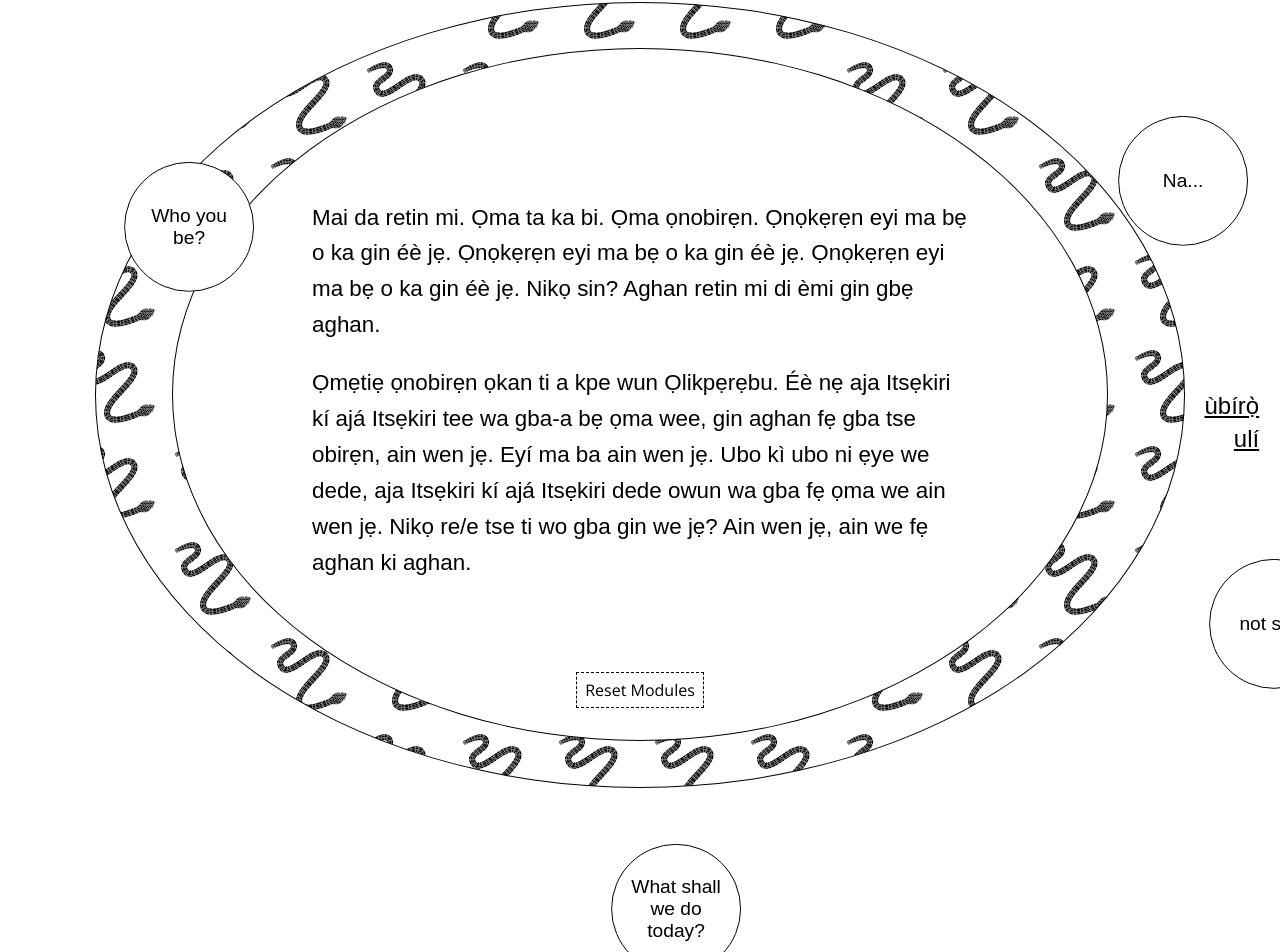
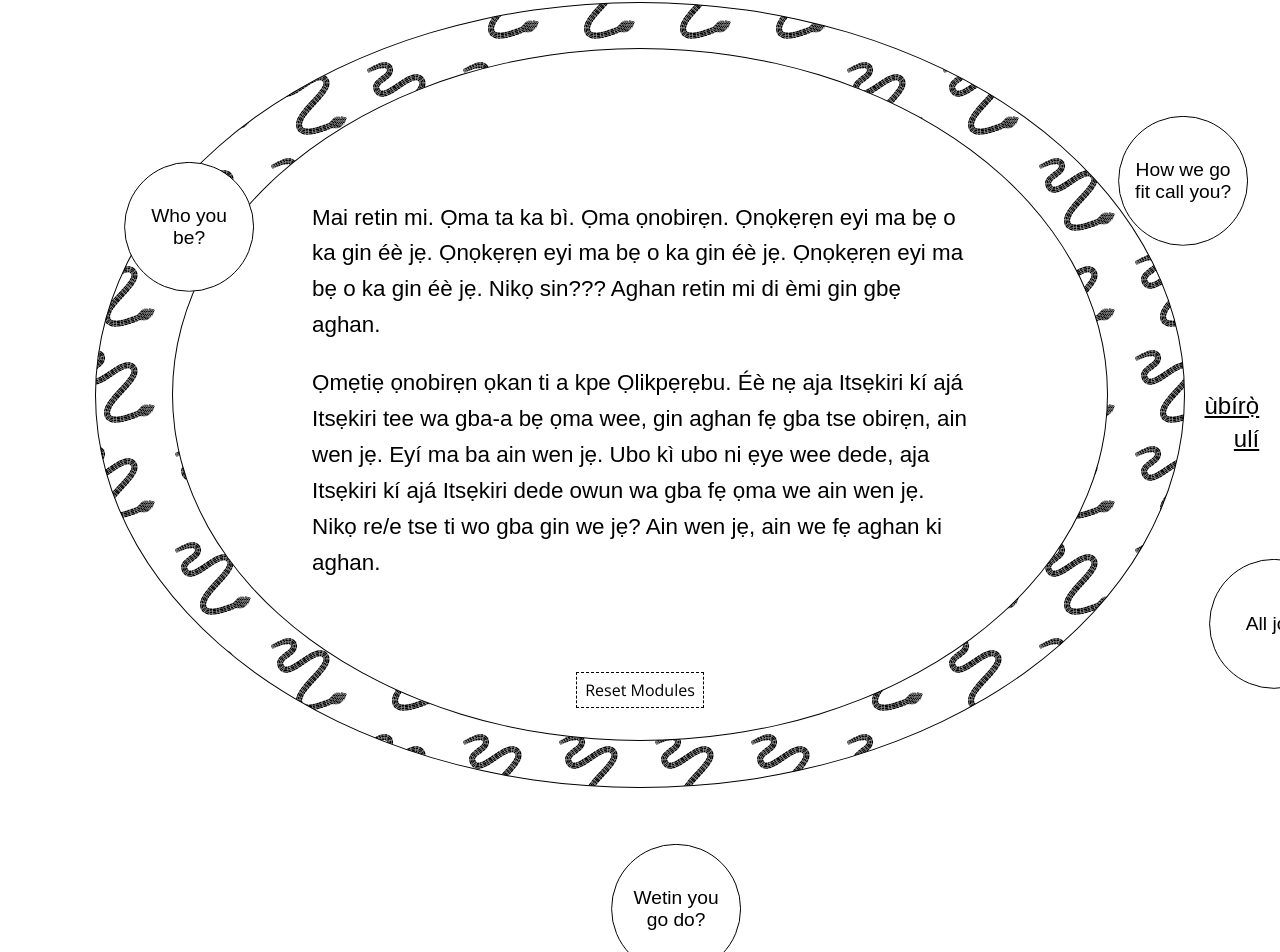
Before and after one commit to oa495/ojo-kan, a Vue app: page / in a window 1280 px wide. Shown: the part 327-1279 px from the top of the page. Built offline with nearby package versions, Linux system fonts and the light colour scheme; a web font is replaced by a local one.

Commit message:
Add some more translations

```diff
--- a/src/App.vue
+++ b/src/App.vue
@@ -81,9 +81,6 @@ nav {
   color: black;
   background-color: white;
   z-index: 99999;
-}
-
- {
   min-height: 2rem;
   min-width: 2rem;
 }
--- a/src/components/LearningModule.vue
+++ b/src/components/LearningModule.vue
@@ -54,14 +54,14 @@ const moduleToStoreMap = {
     'pronouns': 'module1',
     'nouns': 'module2',
     'verbs': 'module3',
-    'identifiers': 'module4',
+    'misc': 'module4',
 };
 
 const moduleNameToLongNameMap = {
-    'pronouns': 'Na...',
+    'pronouns': 'How we go fit call you?',
     'nouns': 'Who you be?',
-    'verbs': 'What shall we do today?',
-    'identifiers': 'not sure',
+    'verbs': 'Wetin you go do?',
+    'misc': 'All join',
 };
 
 function generateRandomPositionsOutsideCircle({ count }) {
--- a/src/views/HomeView.vue
+++ b/src/views/HomeView.vue
@@ -9,7 +9,7 @@ const storeToModuleMap = {
     'module1': 'pronouns',
     'module2': 'nouns',
     'module3': 'verbs',
-    'module4': 'identifiers',
+    'module4': 'misc',
 };
 
 export default {
@@ -165,42 +165,42 @@ export default {
     <div class="circle">
       <main>
         <p>
-          Mai da retin mi. Ọma ta ka bi. Ọma ọnobirẹn.
+          Mai retin mi. Ọma ta ka bì. Ọma ọnobirẹn.
           Ọnọkẹrẹn eyi ma bẹ o ka gin éè jẹ.
           Ọnọkẹrẹn eyi ma bẹ o ka gin éè jẹ.
           Ọnọkẹrẹn eyi ma bẹ o ka gin éè jẹ.
-          Nikọ sin?
+          Nikọ sin???
           Aghan retin mi di èmi gin gbẹ aghan.
         </p>
         <p>
-          Ọmẹtiẹ ọnobirẹn ọkan ti a kpe wun Ọlikpẹrẹbu.
+          Ọmẹtiẹ ọnobirẹn ọkan ti a kpe Ọlikpẹrẹbu.
           Éè nẹ aja Itsẹkiri kí ajá Itsẹkiri tee wa gba-a bẹ ọma wee,
           gin aghan fẹ gba tse obirẹn, ain wen jẹ.
           Eyí ma ba ain wen jẹ.
-          Ubo kì ubo ni ẹye we dede,
+          Ubo kì ubo ni ẹye wee dede,
           aja Itsẹkiri kí ajá Itsẹkiri dede owun wa gba fẹ ọma we ain wen jẹ.
           Nikọ re/e tse ti wo gba gin we jẹ? Ain wen jẹ, ain we fẹ aghan ki aghan.
         </p>
         <p>
           Ọjọ ọkan ke ẹgualẹ okan ni inọ oko ti a ka kpe wun Oribiti.
           Ain ọma bokọ e we'ye ọma onobirẹn t'a ka bẹ to ka gin wen/éè forijẹ, ain won wa ra to uwẹre
-          Oribiti we ke won gba re ra dá ara ro
+          Oribiti wee ke won gba re ra dá ara ro
 
-          O gba to ubo ti ẹsẹn gha o ka bi'ẹsẹn
-          O gba to ubo ti ẹwọ gha, o ka bi'ẹwọ.
-          O gba to ubo ti origho gha, o ka bi'origho.
-          O gba to ubo ti eju gha, o ka bi'eju.
+          O gba to ubo ti ẹsẹn gha o ka bì'ẹsẹn
+          O gba to ubo ti ẹwọ gha, o ka bì'ẹwọ.
+          O gba to ubo ti origho gha, o ka bì'origho.
+          O gba to ubo ti eju gha, o ka bì'eju.
 
-          O ka n'ewu
-          O ka r'aso
+          O ka ni'ewu
+          O ka ró'aso
           O ka di'isabatu
-          O ka bi'ọkpa
-          O ka bi'ẹkoro
+          O ka bì'ọkpa
+          O ka bì'ẹkoro
           O ka re o gin o wa ba ọmẹtiẹ onobirẹn Ọlikpẹrẹbu wee
-          Ọma we de do sẹngua
+          Ọma wee de do sẹngua
           Oma wee Olikperubu ghele olikperebu
 
-          Ọmatiẹ Onobirẹn Ọlikpẹrẹbu gba ri, o ka sa gbaa buru, o ka dinma ro, o ka kpe iyo ro biri ọwa ro, o ka gin eyi ọkọ temi fe do re.
+          Ọmatiẹ ọnobirẹn Ọlikpẹrẹbu gba ri, o ka sa gbaa buru, o ka dinma ro, o ka kpe iye ro biri ọwa ro, o ka gin eyi ọkọ t'èmi fe do re.
         </p>
       </main>
       <LearningModule @completeModule="onCompleteModule" @reset="resetAllModules" />
--- a/src/words.js
+++ b/src/words.js
@@ -4,14 +4,22 @@ const verbs = {
     'je': 'agree',
     'di': 'let',
     'bẹ': 'beg',
-    'ka': 'enable',
-    'bi': 'born',
+    'ka': 'able',
+    'bì': 'born',
     'kpe': 'call',
     'gba': 'take',
     'wa': 'come/will',
     'fẹ': 'want/find',
     'tse': 'do',
-    'gba-a': '-ing'
+    'ba': 'meet',
+    'gba-a': '-ing',
+    'bí': 'borrow',
+    'forijẹ': 'agree',
+    'buru': 'meet in motion',
+    'dinma': 'embrace (romantically)',
+    'do': 'marry',
+    'ró': 'tie',
+    'ni': 'wear', // add accent
 }
 
 const pronouns = {
@@ -19,23 +27,39 @@ const pronouns = {
     'aghan': 'they',
     'a': 'they',
     'o': 'she/he',
+    'ain': 'she/he says',
+    'mai': 'I say',
     'mi': 'me',
     'èmi': 'me',
     'mo': 'I',
-    'Bokor': 'what/where',
+    'Bokor': 'what',
     'nikọ': 'what',
     'dede': 'all',
     'wee': 'the',
-    'ma': 'when'
+    'ma': 'when',
+    'ro': 'her/him',
 };
+
+const adjectives_adverbs = {
+    'sẹngua': 'beautiful',
+    'ghele':'really',
+    'do': 'very'
+}
 
 const identifiers = {
     'ọkan': 'one',
     'inọ': 'inside',
-    'wee': 'the'
+    'wee': 'the',
+    'sin': 'is it',
+    'ti': 'that',
+    'wen': 'not',
+    'éè': 'not',
+    'gha': 'where',
+    'de/derekede': 'but'
 }
 
 const nouns = {
+    'olikperebu': '',
     'ọma': 'child',
     'ọmẹtiẹ': 'small child',
     'ọnobirẹn': 'woman',
@@ -46,7 +70,21 @@ const nouns = {
     'ubo': 'place',
     'oko': 'bush',
     'aja': 'town',
-    'obirẹn': 'wife'
+    'obirẹn': 'wife',
+    'ẹsẹn': 'leg',
+    'ẹwọ': 'hand',
+    'origho': 'head',
+    'eju': 'eye',
+    'ewu': 'shirt',
+    'aso': 'cloth',
+    'isabatu': 'shoe',
+    'ọkpa': 'walking stick',
+    'ẹkoro': 'cap',
+    'uwẹre': 'there',
+    'iye': 'mother',
+    'ọwa': 'father',
+    'ọkọ': 'husband',
+
 }
 
 const allWords = { ...verbs, ...pronouns, ...nouns, ...identifiers };
```
